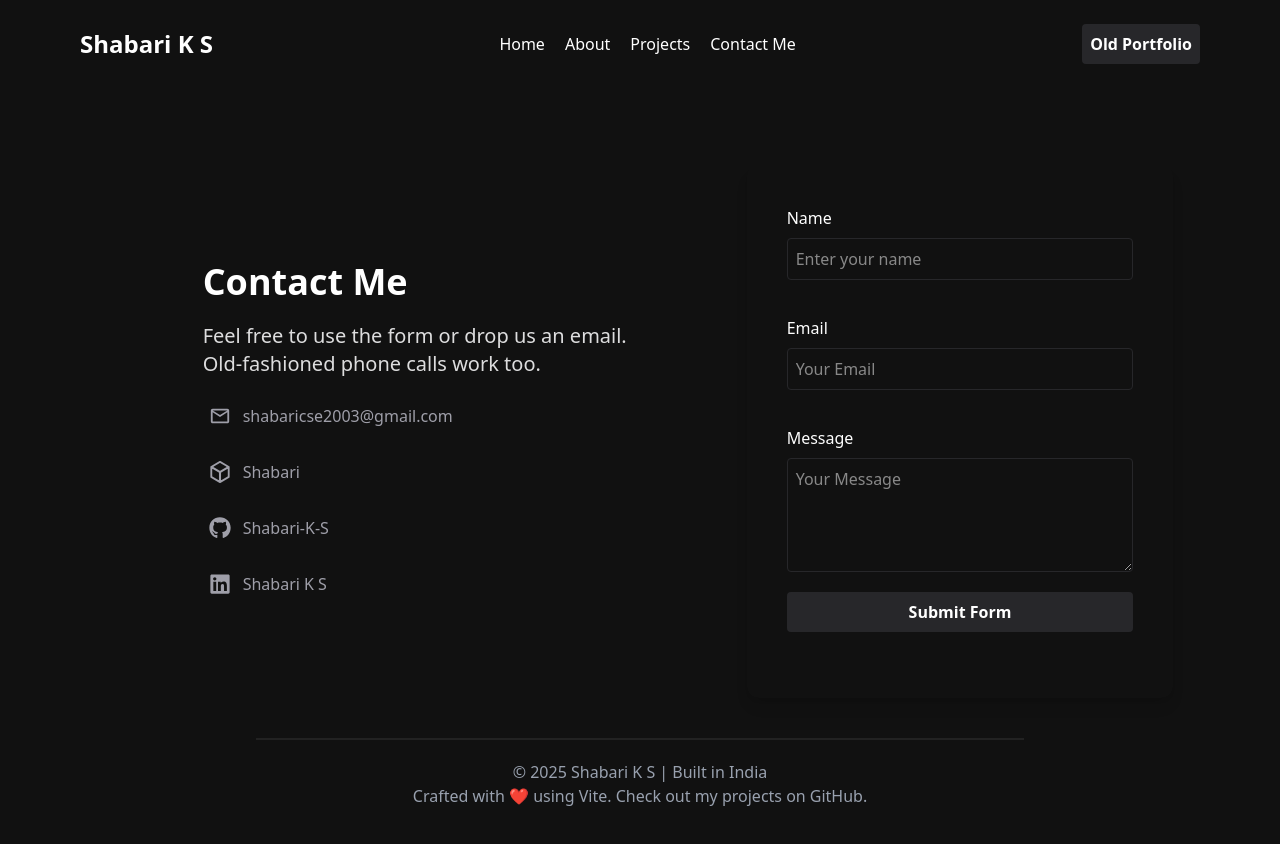
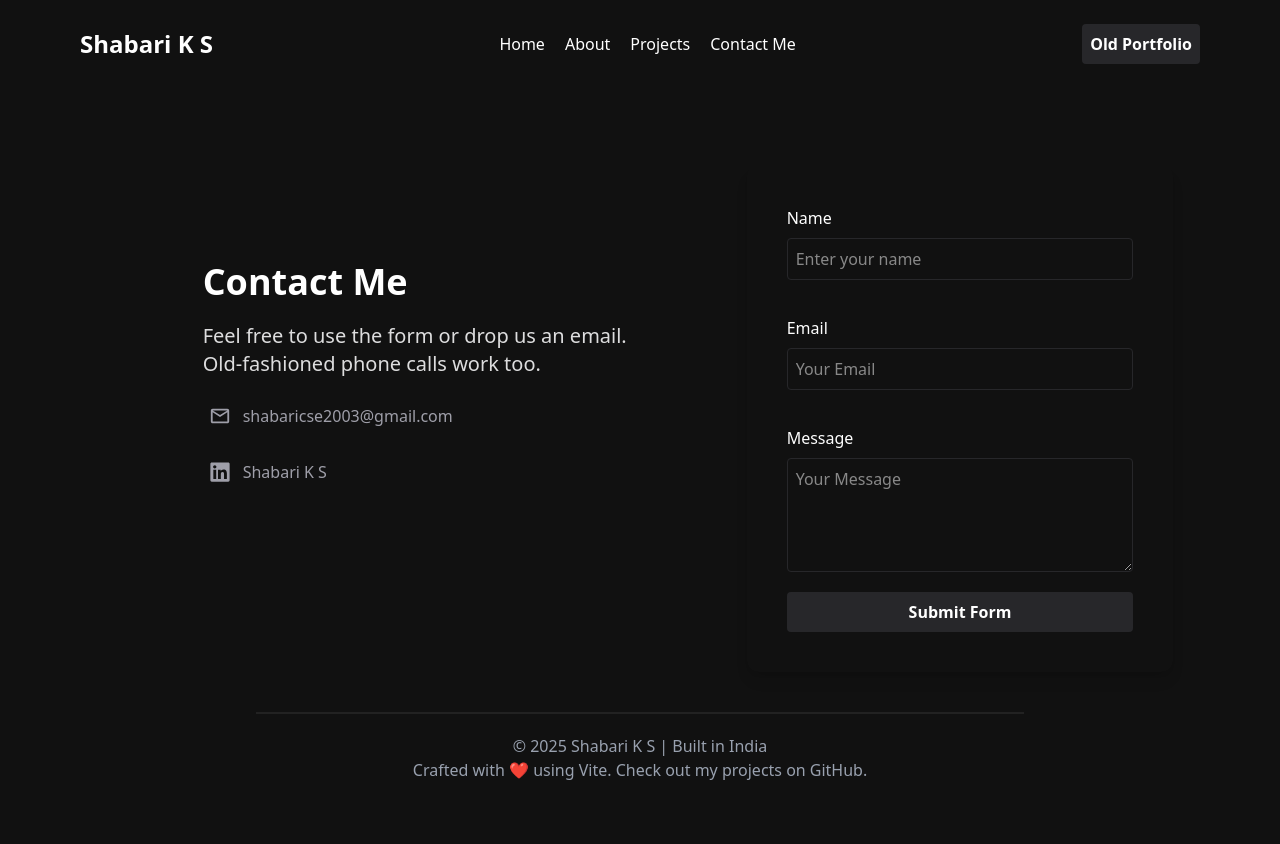
Before and after one commit to Shabari-K-S/Portfolio, a React (Vite) app: page /contact in a window 1280 px wide. Shown: the top 844 px of the page. After the commit the page ends 822 px from the top, so only its background shows below. Built offline with nearby package versions, Linux system fonts and the light colour scheme.

Commit message:
Contact page fix

```diff
--- a/src/Component/pages/Contacts.tsx
+++ b/src/Component/pages/Contacts.tsx
@@ -1,9 +1,8 @@
 import React, { useState } from "react";
 import Navbar from "../ui/Navbar";
 import { MdOutlineMailOutline } from "react-icons/md";
-import { SiHackthebox } from "react-icons/si";
-import { FaGithub, FaLinkedin } from "react-icons/fa6";
 import Footer from "../ui/Footer";
+import { FaLinkedin } from "react-icons/fa6";
 
 const Contacts = () => {
   const [name, setName] = useState("");
@@ -55,20 +54,7 @@ const Contacts = () => {
             >
               <MdOutlineMailOutline className="w-[22px] h-[22px]" /> shabaricse2003@gmail.com
             </a>
-            <a
-              className="p-1.5 rounded-md cursor-pointer hover:scale-[110%] hover:translate-x-[8%] hover:text-white flex items-center gap-3 transition w-fit duration-300 ease-in-out"
-              href="https://app.hackthebox.com/profile/1104708"
-              target="_blank"
-            >
-              <SiHackthebox className="w-[22px] h-[22px]" /> Shabari
-            </a>
-            <a
-              className="p-1.5 rounded-md cursor-pointer hover:scale-[110%] hover:translate-x-[8%] hover:text-white flex items-center gap-3 transition w-fit duration-300 ease-in-out"
-              href="https://github.com/Shabari-K-S"
-              target="_blank"
-            >
-              <FaGithub className="w-[22px] h-[22px]" /> Shabari-K-S
-            </a>
+
             <a
               className="p-1.5 rounded-md cursor-pointer hover:scale-[110%] hover:translate-x-[8%] hover:text-white flex items-center gap-3 transition w-fit duration-300 ease-in-out"
               href="https://www.linkedin.com/in/shabari-k-s/"
```
